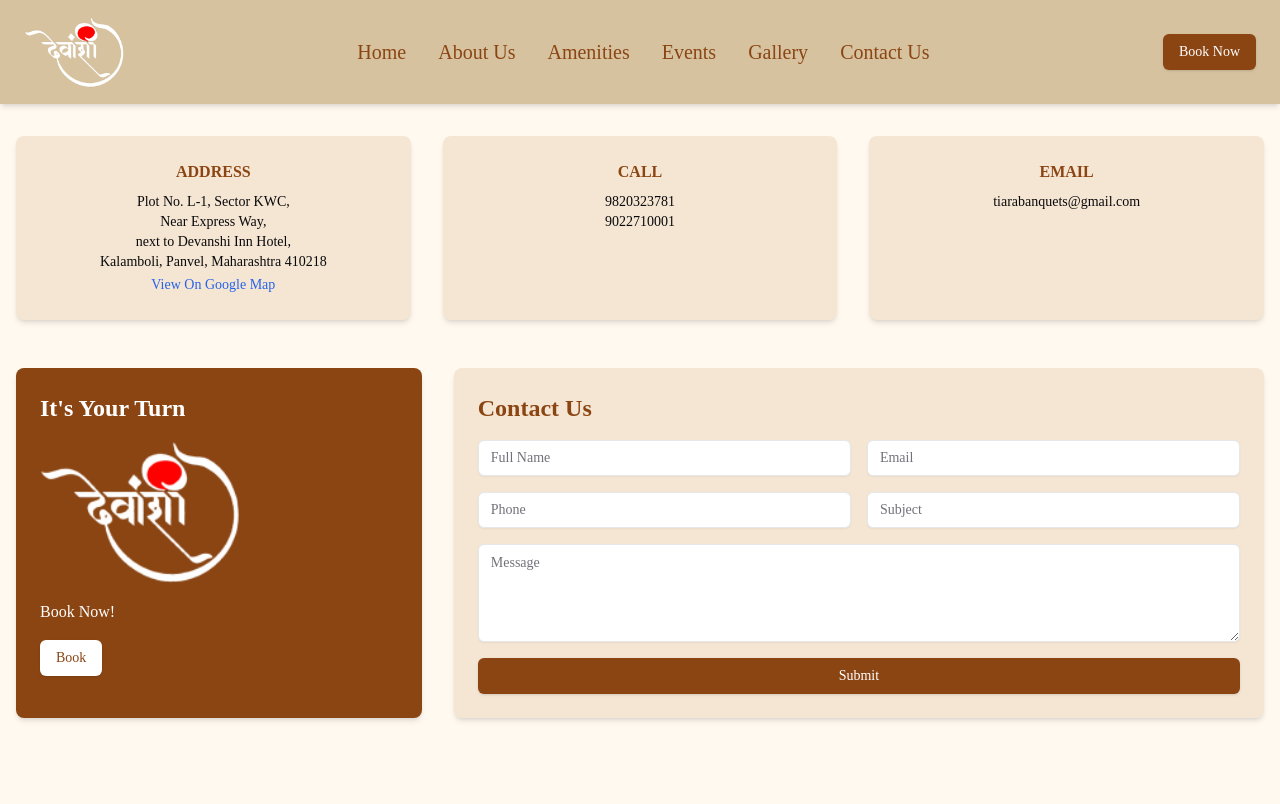
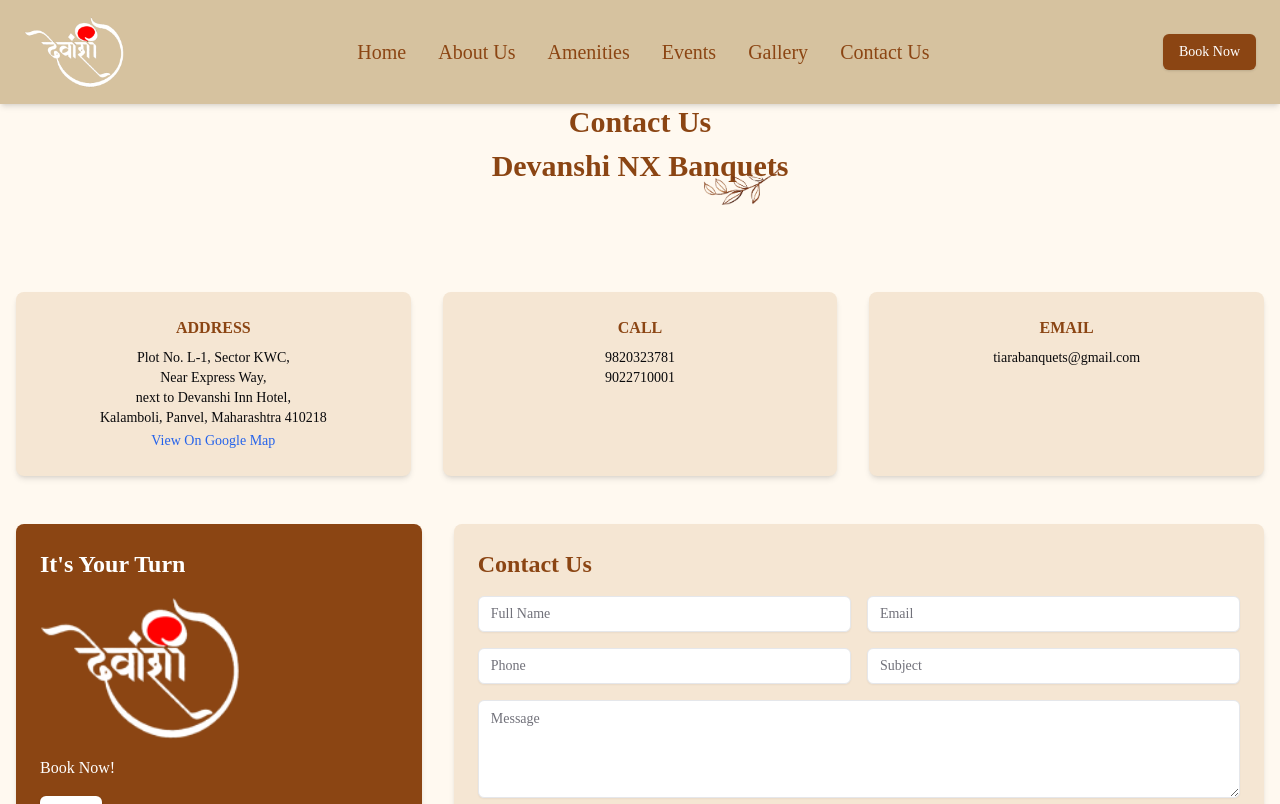
Before and after one commit to sujallll/devanshi-nx_504, a Next.js app: page /contact in a window 1280 px wide. Shown: the top 804 px of the page. Built offline with nearby package versions, Linux system fonts and the light colour scheme.

Commit message:
Update page.tsx

```diff
--- a/app/contact/page.tsx
+++ b/app/contact/page.tsx
@@ -117,6 +117,24 @@
           </nav>
         </div>
       </header>
+
+          <div className="flex flex-col items-center mb-8">
+            <h2 className="text-3xl font-bold text-center text-[#8B4513]">
+              Contact Us
+            </h2>
+            <h2 className="text-3xl font-bold text-center text-[#8B4513] mt-2">
+              Devanshi NX Banquets
+            </h2>
+
+            <Image
+              src="/images/leafevents.png"
+              alt="Leaf decoration"
+              width={100}
+              height={50}
+              className="mt-4"
+              style={{ marginLeft: '210px', marginTop: '-45px' }}
+            />
+          </div>
 
       <div className="container mx-auto px-4 py-8">
         <div className="grid grid-cols-1 md:grid-cols-3 gap-8 mb-12">
```
